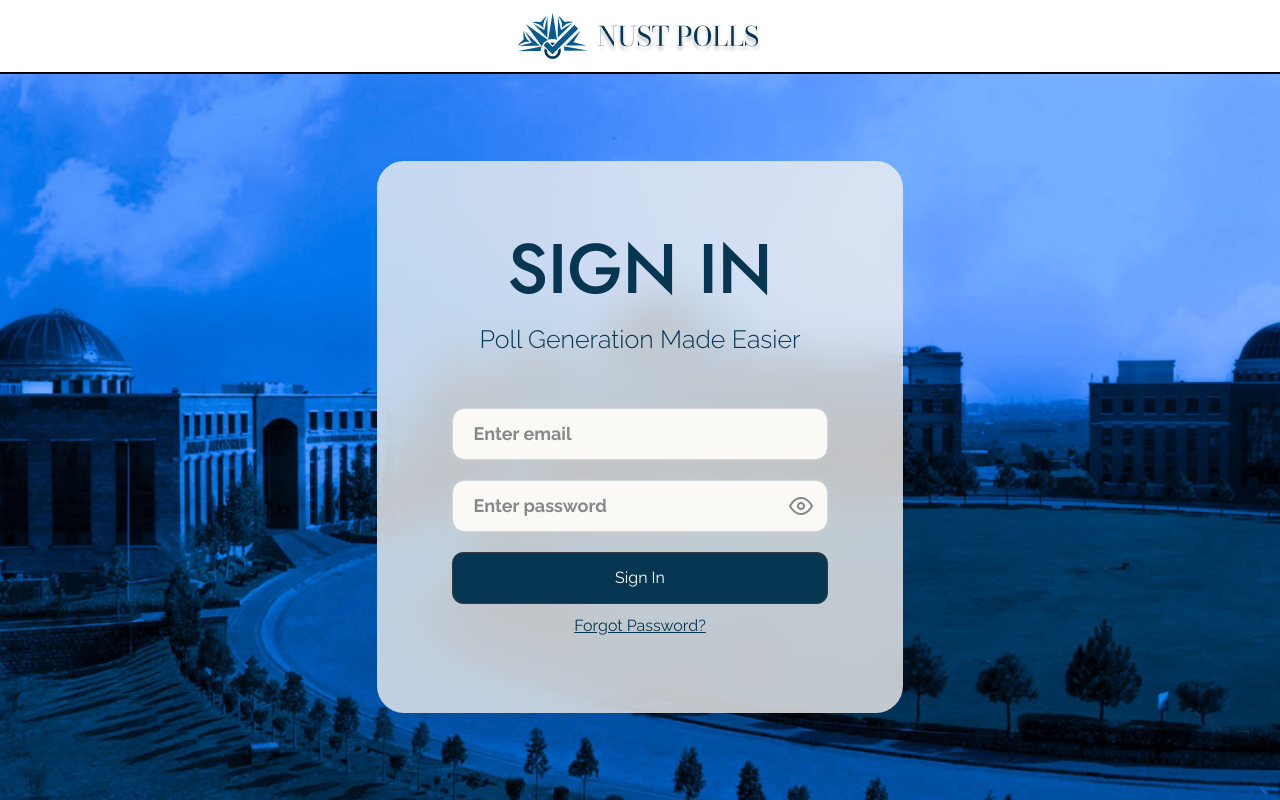
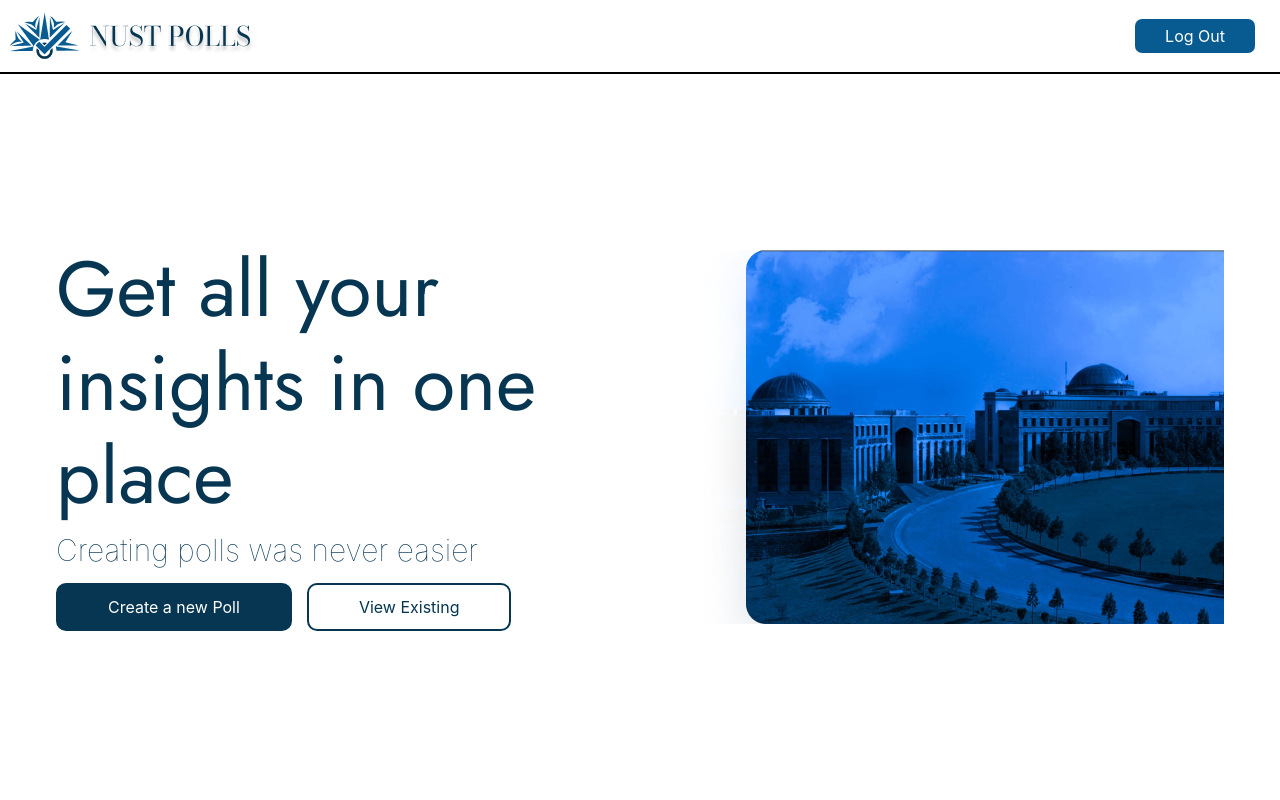
Before and after one commit to amnaahmad20/nust-polls-frontend, a React (Create React App) app: page /dash in a window 1280 px wide. Built offline with nearby package versions, Linux system fonts and the light colour scheme.

Commit message:
Added dashboard and routes

```diff
--- a/package.json
+++ b/package.json
@@ -8,6 +8,7 @@
     "@testing-library/user-event": "^13.5.0",
     "react": "^17.0.2",
     "react-dom": "^17.0.2",
+    "react-router-dom": "^6.2.1",
     "react-scripts": "5.0.0",
     "web-vitals": "^2.1.4"
   },
--- a/src/App.js
+++ b/src/App.js
@@ -1,13 +1,43 @@
 import Main from './Main';
-import Nav from './Nav';
+import Nav from "./Nav";
+import Nav2 from './Nav2';
+import Dashboard from './Dashboard';
 import "./css/App.css"
+import {
+  BrowserRouter as Router,
+  Switch,
+  Route,
+  Routes,
+  Link
+} from "react-router-dom";
 
 function App() {
 
  return (
     <div className='App'>
-     <Nav />
-     <Main />
+
+
+
+     <Router>
+       <Routes>
+         <Route path="/" element={
+           <div className='App'>
+             <Nav />
+             <Main />
+           </div>
+         }>
+         </Route>
+
+       <Route path="/dash" element={
+         <div className='App'>
+           <Nav2 />
+           <Dashboard />
+         </div>
+       }>
+       </Route>
+       </Routes>
+     </Router>
+
 
     </div>
   );
--- /dev/null
+++ b/src/Banner.js
@@ -0,0 +1,14 @@
+import React from 'react'
+import "./css/dashboard.css"
+import banner from "./img/banner.png"
+
+
+function Banner() {
+  return (
+    <div className='banner'>
+      <img src={banner} alt='banner'/>
+    </div>
+  )
+}
+
+export default Banner
--- /dev/null
+++ b/src/Dashboard.js
@@ -0,0 +1,19 @@
+import React from 'react'
+import "./css/dashboard.css"
+
+
+import Banner from "./Banner"
+import Details from "./Details"
+
+function Dashboard() {
+  return (
+        <div className='dashboard'>
+            <Details />
+            <Banner />
+        </div>
+
+
+  )
+}
+
+export default Dashboard
--- /dev/null
+++ b/src/Details.js
@@ -0,0 +1,18 @@
+import React from 'react'
+import "./css/dashboard.css"
+
+
+function Details() {
+  return (
+    <div className='details'>
+      <h2 className='head1'>Get all your insights in one place</h2>
+      <h4 className='head2'>Creating polls was never easier</h4>
+      <div className='button-grp'>
+        <button>Create a new Poll</button>
+        <button className='no-fill'>View Existing</button>
+      </div>
+    </div>
+  )
+}
+
+export default Details
--- a/src/Main.js
+++ b/src/Main.js
@@ -1,8 +1,15 @@
 import React from 'react'
 import "./css/main.css"
 import eye from "./img/eye.png"
+import {
+    useNavigate,
+    Link
+  } from "react-router-dom";
+
 
 function Main() {
+    const navigate = useNavigate();
+
   return (
         <section className="sign-in d-flex justify-content-center align-items-center">
             <div className="sign-in-box text-center mx-4">
@@ -19,8 +26,10 @@ function Main() {
                 </div>
 
 
-                <button type="submit" class="btn btn-dark" style={{backgroundColor:"#063651"}}>Sign In</button>
-                <a style={{display:"block", cursor:"pointer", marginTop:"10px", color:"#063651", textDecoration:"underline"}} href='#'>Forgot Password?</a>
+                <button type="submit" onClick={() => navigate("/dash")} class="btn btn-dark" style={{backgroundColor:"#063651"}} component={Link} to="/dash">
+                    Sign In
+                    </button>
+                <a style={{ display:"block", cursor:"pointer", marginTop:"10px", color:"#063651", textDecoration:"underline" }} href='#'>Forgot Password?</a>
 
                 </form>
             </div>
--- /dev/null
+++ b/src/Nav2.js
@@ -0,0 +1,18 @@
+import React from 'react'
+import "./css/nav2.css"
+import pollsLogo from "./img/polls-logo.png"
+
+
+
+function Nav2() {
+  return (
+    <div className='nav2'>
+
+      <img src={pollsLogo} alt="logo" />
+      <button className='logout'>Log Out</button>
+
+    </div>
+  )
+}
+
+export default Nav2
--- /dev/null
+++ b/src/css/dashboard.css
@@ -0,0 +1,50 @@
+.dashboard{
+    flex: 1;
+    display: flex;
+    align-items: center;
+    justify-content: center;
+}
+
+.details{
+    flex-basis: 50%;
+}
+
+.banner{
+    text-align: right;
+}
+
+.head1{
+    font-size: 78px;
+    font-weight: 100;
+    color: #063651;
+}
+
+.head2{
+    font-size: 30px;
+    font-weight: 50;
+    color: #063651;
+}
+
+.button-grp{
+    display: flex;
+    align-items: center;
+    margin-top: 15px;
+
+
+}
+
+div>button{
+    background-color: #063651;
+    margin-right: 15px;
+    color: white;
+    border: none;
+    border-radius: 10px;
+    padding: 10px 50px;
+    border: 2px solid #063651;
+
+}
+
+.no-fill{
+    color: #063651;
+    background-color: white;
+ }
--- a/src/css/main.css
+++ b/src/css/main.css
@@ -12,6 +12,18 @@
     background-size: cover;
     background-position: center;
 
+}
+
+.link{
+    color: white;
+    text-decoration: none;
+    height: 100%;
+    width: 100%;
+}
+
+.link:hover{
+    color: white;
+    text-decoration: none;
 }
 
 h2 {
--- a/src/css/nav.css
+++ b/src/css/nav.css
@@ -3,8 +3,6 @@
     display: flex;
     align-items: center;
     justify-content: center;
-    border-bottom: 2px solid black;
-
-
+     border-bottom: 2px solid black;
 
 }
--- /dev/null
+++ b/src/css/nav2.css
@@ -0,0 +1,16 @@
+.nav2{
+    height: 74px;
+    display: flex;
+    align-items: center;
+    justify-content: space-between;
+    border-bottom: 2px solid black;
+    padding: 0pc 10px;
+}
+
+.logout{
+    background-color: #085B91;
+    color: white;
+    padding: 5px 30px;
+    border: none;
+    border-radius: 7px;
+}
```
Also changed, not shown: src/img/banner.png (added), 1 other file (tests, documents, lock files or other folders).
